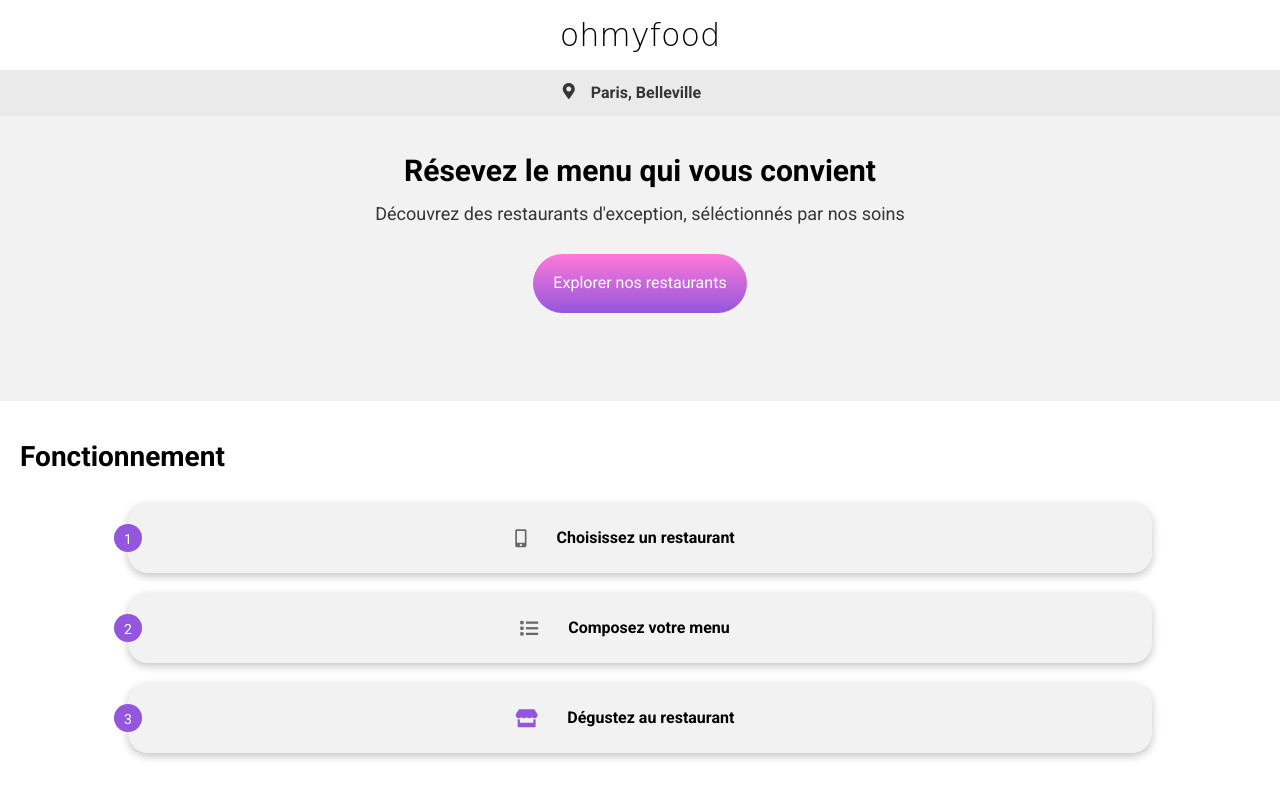
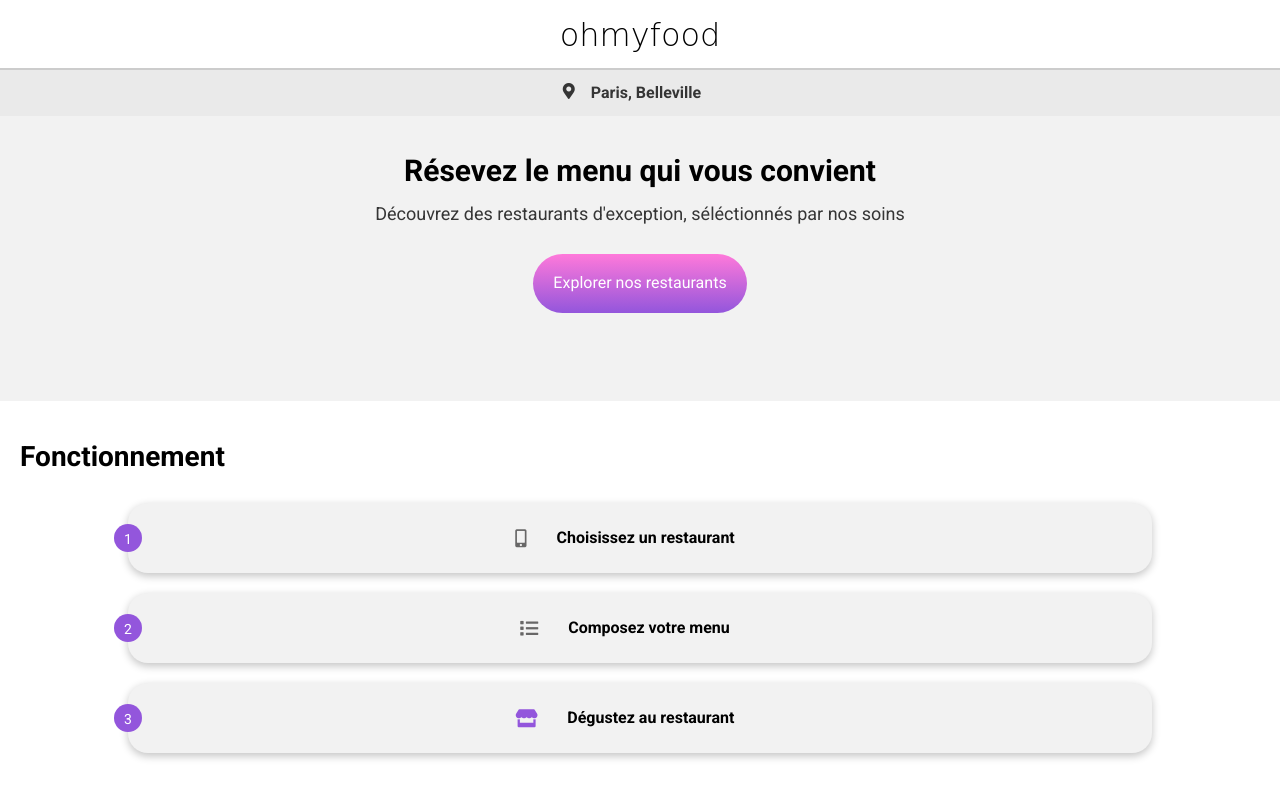
Before and after one commit to SarahBoulfani/SarahBoulfani_3_22122021, a website: page index.html in a window 1280 px wide. Shown: the top 800 px of the page. Drawn offline with Linux system fonts and the light colour scheme; a web font is replaced by a local one.

Commit message:
shadow modified

```diff
--- a/sass/utils/_mixinx.scss
+++ b/sass/utils/_mixinx.scss
@@ -5,7 +5,9 @@
 }
 
 @mixin shadow {
-  box-shadow: rgba(100, 100, 111, 0.7) 0px 7px 29px 0px;
+
+     box-shadow: rgb(0 0 0 / 40%) 0px 2px 4px, rgb(0 0 0 / 30%) 0px 7px 13px -2px, rgb(0 0 0 / 20%) 0px -2px 0px inset;
+
 }
 @mixin shadow-box {
     box-shadow: rgba(0, 0, 0, 0.24) 0px 3px 8px;
```
Also changed, not shown: public/css/style.css, 1 other file.
